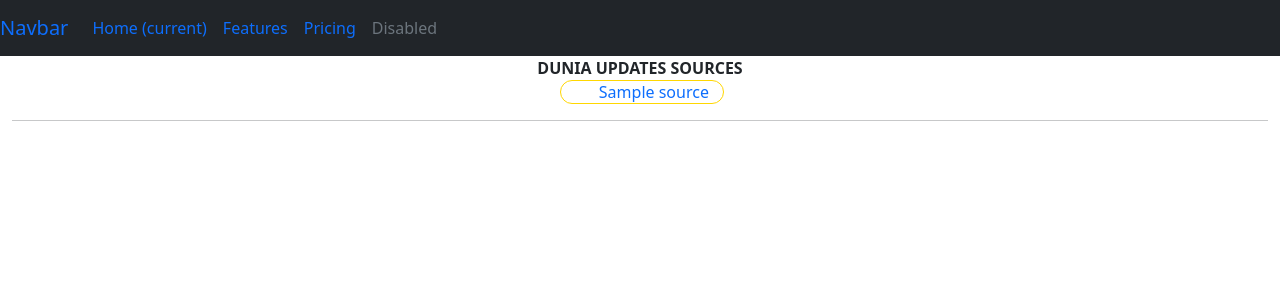
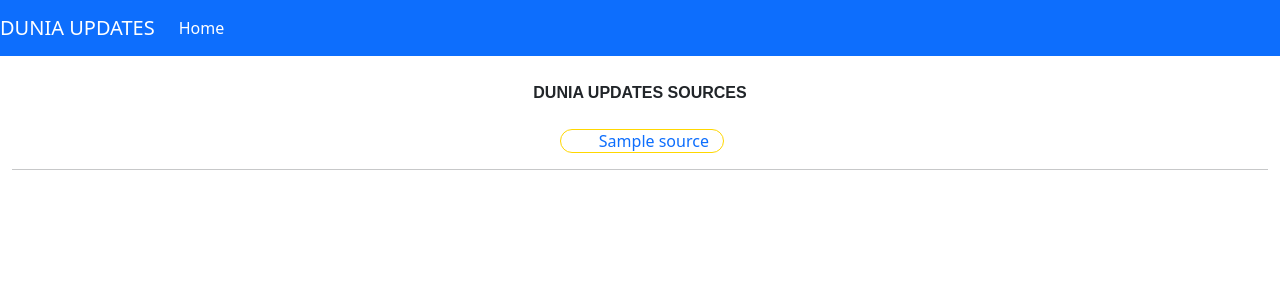
Before and after one commit to MalombaKevin/Dunia-Updates, a Flask app: template app/templates/index.html in a window 1280 px wide. Shown: the top 300 px of the page. Run offline with Flask 2, Linux system fonts and the light colour scheme; the template is opened without the code that fills it: most values are stand-ins (such as "Sample title", 1, 10 or a date in 2020).

Commit message:
feat: Nav-bar: adds the nav bar

```diff
--- a/app/templates/index.html
+++ b/app/templates/index.html
@@ -1,36 +1,41 @@
 <!DOCTYPE html>
 <html lang="en">
-<link rel="stylesheet" href="https://cdn.jsdelivr.net/npm/bootstrap@5.1.3/dist/css/bootstrap.min.css" integrity="sha384-1BmE4kWBq78iYhFldvKuhfTAU6auU8tT94WrHftjDbrCEXSU1oBoqyl2QvZ6jIW3" crossorigin="anonymous">
+<link rel="stylesheet" href="https://cdn.jsdelivr.net/npm/bootstrap@5.1.3/dist/css/bootstrap.min.css"
+  integrity="sha384-1BmE4kWBq78iYhFldvKuhfTAU6auU8tT94WrHftjDbrCEXSU1oBoqyl2QvZ6jIW3" crossorigin="anonymous">
+
 <head>
   <meta charset="UTF-8">
   <meta http-equiv="X-UA-Compatible" content="IE=edge">
   <meta name="viewport" content="width=device-width, initial-scale=1.0">
   <title>Duniapp</title>
 </head>
+
 <body>
-    <nav class="navbar navbar-expand-lg navbar-primary bg-dark">
-        <a class="navbar-brand" href="#">Navbar</a>
-        <button class="navbar-toggler" type="button" data-toggle="collapse" data-target="#navbarNavAltMarkup" aria-controls="navbarNavAltMarkup" aria-expanded="false" aria-label="Toggle navigation">
+  <nav class="navbar navbar-expand-lg navbar-dark bg-primary">
+    <a class="navbar-brand" href="#">DUNIA UPDATES</a>
+    <button class="navbar-toggler" type="button" data-toggle="collapse" data-target="#navbarNavAltMarkup"
+      aria-controls="navbarNavAltMarkup" aria-expanded="false" aria-label="Toggle navigation">
       <span class="navbar-toggler-icon"></span>
     </button>
     <div class="collapse navbar-collapse" id="navbarNavAltMarkup">
       <div class="navbar-nav">
-            <a class="nav-item nav-link active" href="#">Home <span class="sr-only">(current)</span></a>
-            <a class="nav-item nav-link" href="#">Features</a>
-            <a class="nav-item nav-link" href="#">Pricing</a>
-            <a class="nav-item nav-link disabled" href="#">Disabled</a>
+        <a class="nav-item nav-link active" href="#">Home <span class="sr-only"></span></a>
       </div>
     </div>
-      </nav>
+  </nav><br>
 
-    <div class ="container-fluid" align="center">
-    <span style="font-weight: 900;">DUNIA UPDATES SOURCES</span><br>
+  <div class="container-fluid" align="center">
+    <span style="font-weight: 900; font-family:fantasy">DUNIA UPDATES SOURCES</span><br><br>
     {% for source in news_sources %}
 
- &nbsp;<span style="margin-left: 0.4px;font-size:1rem;border:1px gold solid;border-radius:5rem;text-align:center;padding-right:0.89rem;">&nbsp;&nbsp;&nbsp;&nbsp;&nbsp;&nbsp;&nbsp;&nbsp;<a href="{{source.url}}" target="_blank" title="{{source.description}}" span style="text-decoration: none;"> {{source.name}}</a></span>
+    &nbsp;<span
+      style="margin-left: 0.4px;font-size:1rem;border:1px gold solid;border-radius:5rem;text-align:center;padding-right:0.89rem;">&nbsp;&nbsp;&nbsp;&nbsp;&nbsp;&nbsp;&nbsp;&nbsp;<a
+        href="{{source.url}}" target="_blank" title="{{source.description}}" span style="text-decoration: none;">
+        {{source.name}}</a></span>
     {% endfor %}
     <hr>
   </div>
 
 </body>
+
 </html>
```
Lines whose indentation alone changed are shown as unchanged.
